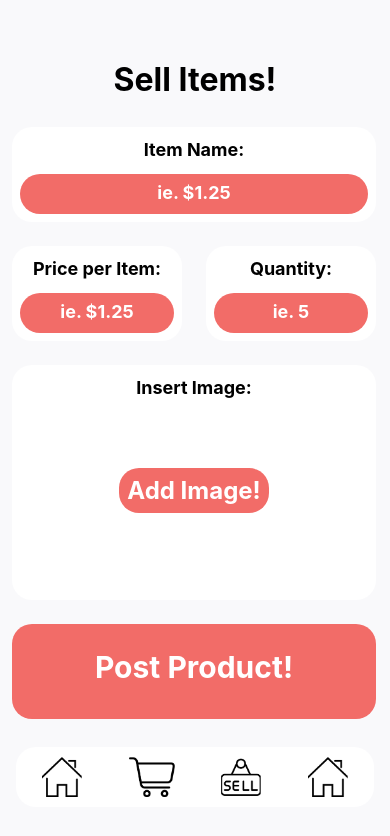
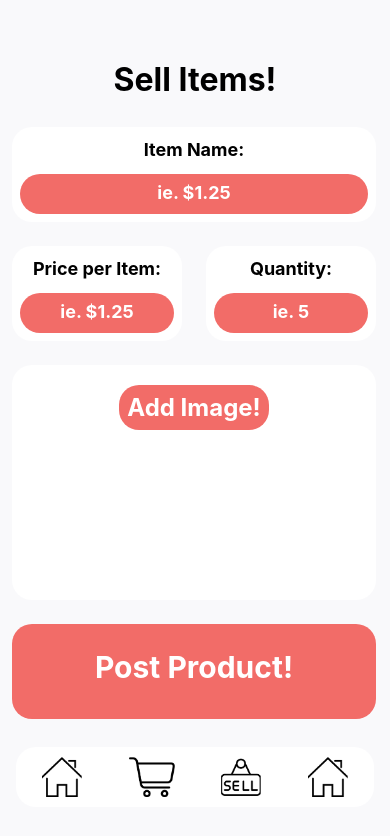
Before and after one commit to kooshr/FoodLine, a React Native app: screen /Sell in a window 390 px wide. Shown: the top 836 px of the page. Built offline with nearby package versions, Linux system fonts and the light colour scheme.

Commit message:
Moved Sell Button to Top

```diff
--- a/screens/Sell.js
+++ b/screens/Sell.js
@@ -60,9 +60,6 @@ const Sell = ({ navigation }) => {
                 </View>
             </View>
             <View style = {styles.Imageouter}>
-                    <Text style={styles.subheading}>
-                        Insert Image:
-                    </Text>
                     <TouchableOpacity style = {styles.AddImage}>
                         <Text style = {styles.AddImageText}>Add Image!</Text>
                     </TouchableOpacity>
@@ -139,7 +136,7 @@ const styles = StyleSheet.create({
         color: "#FFFFFF",
     },
     AddImage:{
-        marginTop:70,
+        marginTop: 20,
         alignSelf:"center",
         width: 150,
         height: 45,
```
